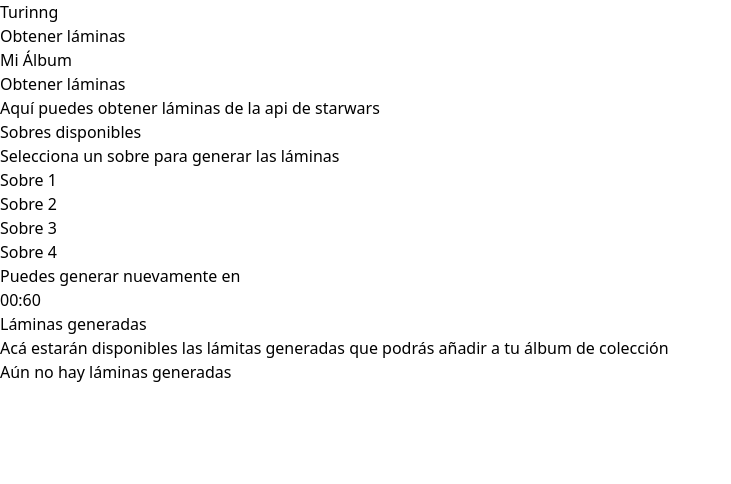
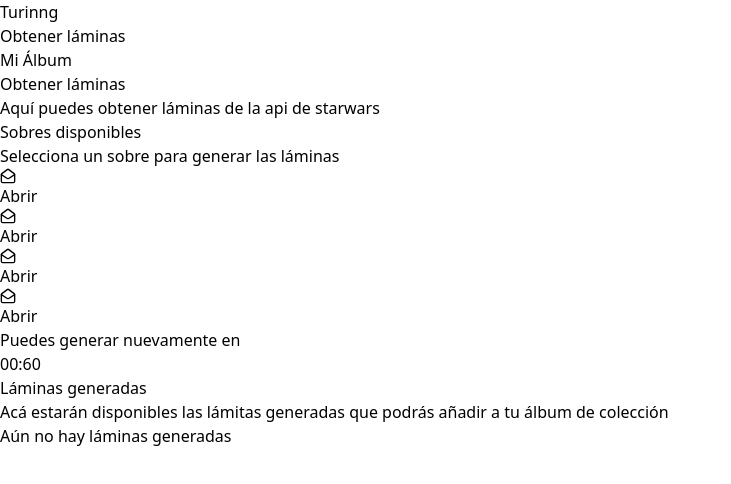
Before and after one commit to brayanyepesc/swapi, a React (Vite) app: page /obtener-laminas in a window 1280 px wide. Shown: the top 484 px of the page, without its empty margins (0-731 px from the left). Built offline with nearby package versions, Linux system fonts and the light colour scheme.

Commit message:
ref: add a some icons in the projec t

```diff
--- a/src/components/atoms/Sobre/Sobre.tsx
+++ b/src/components/atoms/Sobre/Sobre.tsx
@@ -1,8 +1,8 @@
+import { LuMailOpen } from "react-icons/lu";
 import { generarLaminas } from "../../../api/generarLaminas";
 import useStore from "../../../store/store"
-import { SobreProps } from "./types"
 
-export const Sobre = ({ name }: SobreProps) => {
+export const Sobre = () => {
     const { aggLaminas, counter, startCounter, laminas } = useStore();
     const peliculas = laminas.peliculas || [];
     const personajes = laminas.personajes || [];
@@ -18,8 +18,8 @@ export const Sobre = ({ name }: SobreProps) => {
     }
     const isBlockButton = counter < 60 || hasItems;
     return (
-        <button disabled={isBlockButton} onClick={openSobre} className={`${isBlockButton ? 'bg-gray-500' : 'bg-gray-800 hover:bg-gray-900'} w-full h-full p-4 text-center transition-all cursor-pointer text-white rounded`}>
-            {name}
+        <button disabled={isBlockButton} onClick={openSobre} className={`${isBlockButton ? 'bg-gray-500' : 'bg-gray-800 hover:bg-gray-900'} w-full h-full p-4 text-center transition-all cursor-pointer text-white rounded flex justify-center items-center`}>
+           <LuMailOpen className="mr-2 text-blue-500"/> Abrir
         </button>
     )
 }
--- a/src/components/atoms/Sobre/types.ts
+++ /dev/null
@@ -1,3 +0,0 @@
-export interface SobreProps {
-    name: string;
-}
--- a/src/components/molecules/LaminasListItem/LaminasListItem.tsx
+++ b/src/components/molecules/LaminasListItem/LaminasListItem.tsx
@@ -1,3 +1,4 @@
+import { LuEye, LuStar } from "react-icons/lu";
 import useStore from "../../../store/store";
 import { useInfoLamina } from "../../../utils/extractInfoOfLamina"
 import { isSpecial } from "../../../utils/isSpecial";
@@ -15,7 +16,7 @@ export const LaminasListItem = ({ lamina }: LaminasListItemProps) => {
       {
         special && (
           <div className="rounded-full absolute top-4 left-1/2 transform -translate-x-1/2 -translate-y-full bg-red-500 text-white p-1">
-          Star
+          <LuStar />
         </div>
         )
       }
@@ -28,7 +29,7 @@ export const LaminasListItem = ({ lamina }: LaminasListItemProps) => {
         ))
       }
       <div className="w-full flex gap-2">
-        <button className="w-full p-1 bg-gray-500 hover:bg-gray-700 rounded">Ver</button>
+        <button className="w-full p-1 bg-gray-500 hover:bg-gray-700 rounded flex justify-center items-center"><LuEye className="mr-2"/>Ver</button>
         <button onClick={handleAddLamina} className="w-full p-1 bg-blue-500 hover:bg-blue-700 rounded">Agregar</button>
       </div>
     </div>
--- a/src/components/molecules/SobresList/SobresList.tsx
+++ b/src/components/molecules/SobresList/SobresList.tsx
@@ -6,9 +6,9 @@ export const SobresList = () => {
     return (
         <ul className="h-full w-full grid grid-cols-2 gap-2">
             {
-                sobresDisponiblesMock.map(({ id, name }: ISobre) => (
+                sobresDisponiblesMock.map(({ id }: ISobre) => (
                     <li key={id}>
-                        <Sobre name={name} />
+                        <Sobre />
                     </li>
                 ))
             }
```
